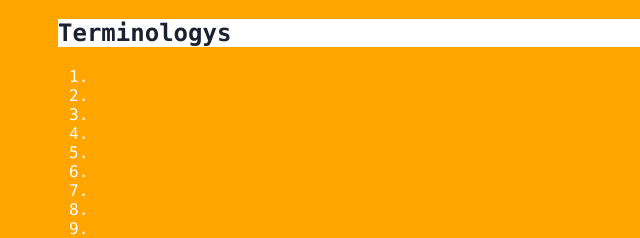
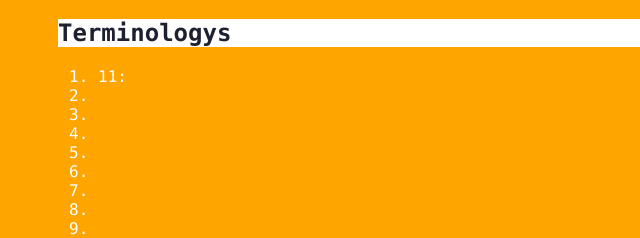
Before and after one commit to kylez7/deepLearningGitAgain, a plain HTML site: page index.html in a window 1280 px wide. Both pictures are taken after a click on the element "Terminologys". Shown: the part 226-464 px from the top of the page, 0-640 px from the left. Drawn offline with Linux system fonts and the light colour scheme.

Commit message:
user1changed index.html

```diff
--- a/index.html
+++ b/index.html
@@ -14,7 +14,7 @@
         <div class="accordion"><h1>Terminologys</h1></div>
             <div class="panel">
                 <ol>
-                    <li></li>
+                    <li>11:</li>
                     <li></li>
                     <li></li>
                     <li></li>
```
